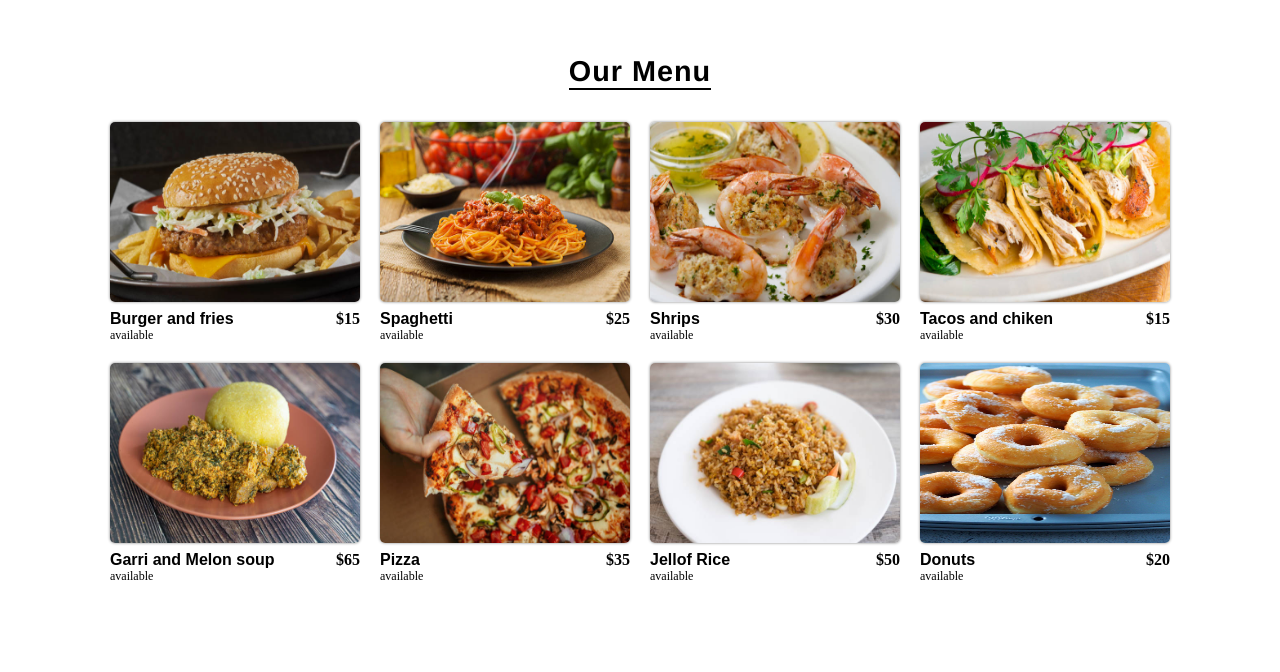
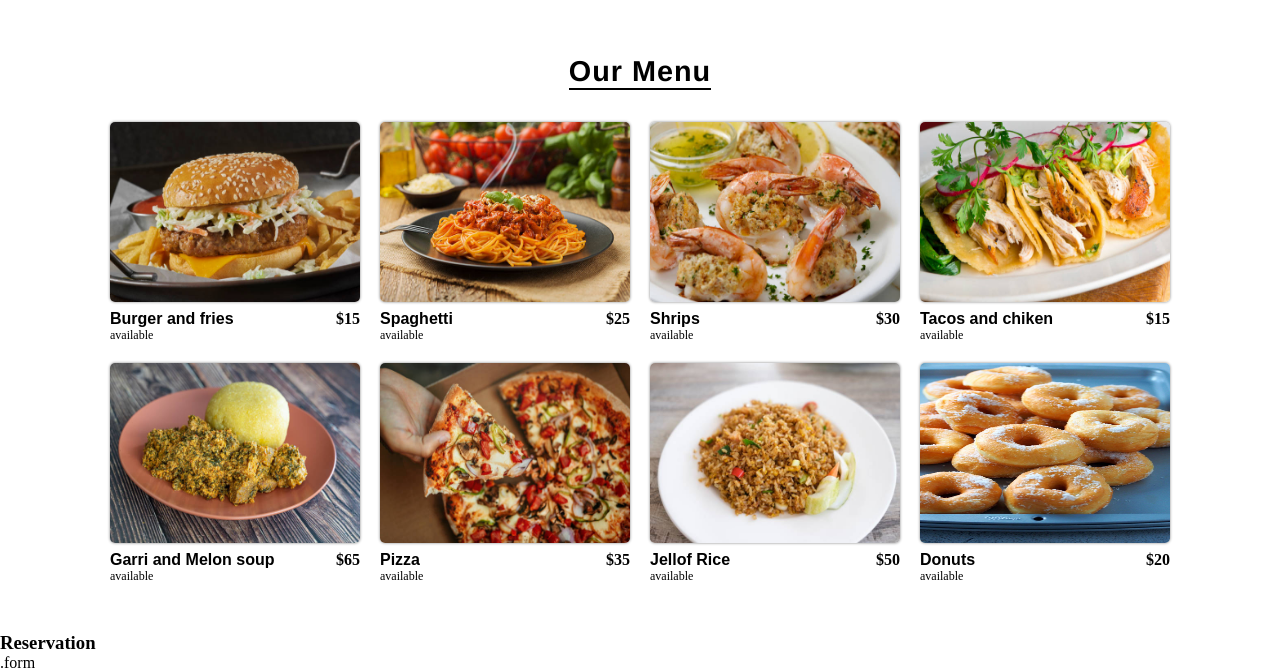
Before and after one commit to Jerryemmanuel01/J-Foods, a React (Create React App) app: page / in a window 1280 px wide. Shown: the part 1513-2185 px from the top of the page. Before the commit the page ends 2097 px from the top, so only its background shows below. Built offline with nearby package versions, Linux system fonts and the light colour scheme.

Commit message:
react date picker istalled

```diff
--- a/package.json
+++ b/package.json
@@ -7,6 +7,7 @@
     "@testing-library/react": "^13.4.0",
     "@testing-library/user-event": "^13.5.0",
     "react": "^18.2.0",
+    "react-datepicker": "^4.16.0",
     "react-dom": "^18.2.0",
     "react-router-dom": "^6.15.0",
     "react-scripts": "5.0.1",
--- a/src/App.js
+++ b/src/App.js
@@ -4,6 +4,7 @@ import Home from "./component/Home";
 import About from './component/About';
 import Menu from './component/Menu';
 import FoodData from './assets/FoodData';
+import Reservation from './component/Reservation';
 
 export default function App() {
 
@@ -13,6 +14,7 @@ export default function App() {
         <Home />
         <About />
         <Menu />
+        <Reservation />
       </>
 
     );
--- a/src/component/Reservation.js
+++ b/src/component/Reservation.js
@@ -0,0 +1,13 @@
+import React, { useState } from "react";
+
+export default function Reservation() {
+  return (
+    <div className="reservation--section">
+        <h3 className="reservation--head">Reservation</h3>
+
+        <form action="" method="post">
+            .form
+        </form>
+    </div>
+  );
+}
--- a/src/index.css
+++ b/src/index.css
@@ -133,6 +133,7 @@
     flex-direction: column;
     align-items: center;
     justify-content: center;
+    margin-bottom: 3rem;
 }
 .menu--head{
     font-size: 1.8rem;
```
Also changed, not shown: 1 other file (tests, documents, lock files or other folders).
